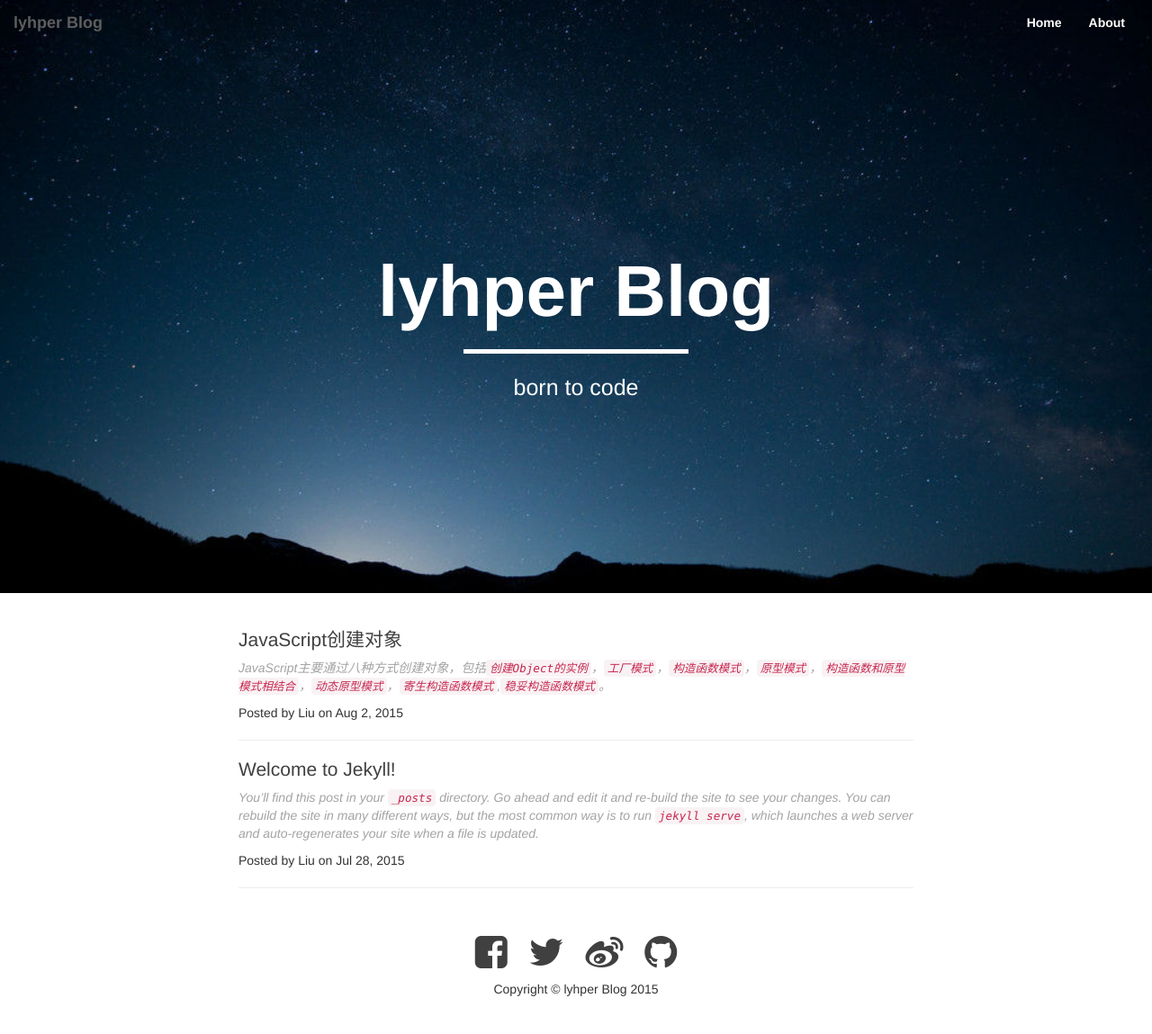
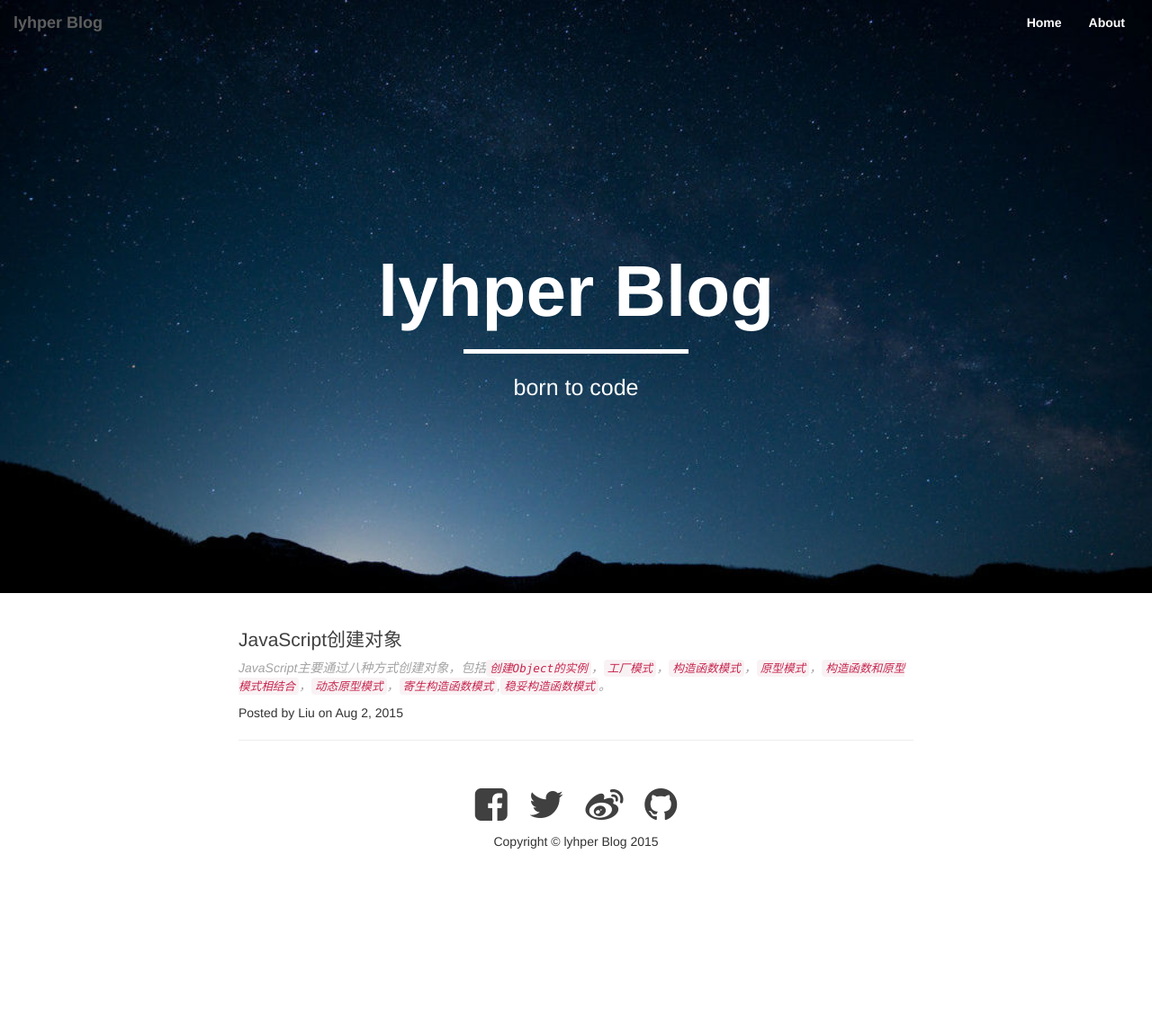
Before and after one commit to lyhper/lyhper.github.io, a Jekyll site: the page built from index.html, in a window 1280 px wide. Shown: the whole page at 90% size. Built offline with Jekyll 4.4.1, drawn with Linux system fonts in a browser that asks for light colours; after the commit the page ends 985 px from its top, so only the background shows below that.

Commit message:
delete useless file

```diff
--- a/_posts/2015-07-28-welcome-to-jekyll.markdown
+++ /dev/null
@@ -1,26 +0,0 @@
----
-layout: post
-title:  "Welcome to Jekyll!"
-date:   2015-07-28 14:50:25
-categories: jekyll update
-header-img: img/welcome-to-jekyll.jpeg
----
-You’ll find this post in your `_posts` directory. Go ahead and edit it and re-build the site to see your changes. You can rebuild the site in many different ways, but the most common way is to run `jekyll serve`, which launches a web server and auto-regenerates your site when a file is updated.
-
-To add new posts, simply add a file in the `_posts` directory that follows the convention `YYYY-MM-DD-name-of-post.ext` and includes the necessary front matter. Take a look at the source for this post to get an idea about how it works.
-
-Jekyll also offers powerful support for code snippets:
-
-{% highlight ruby %}
-def print_hi(name)
-  puts "Hi, #{name}"
-end
-print_hi('Tom')
-#=> prints 'Hi, Tom' to STDOUT.
-{% endhighlight %}
-
-Check out the [Jekyll docs][jekyll] for more info on how to get the most out of Jekyll. File all bugs/feature requests at [Jekyll’s GitHub repo][jekyll-gh]. If you have questions, you can ask them on [Jekyll’s dedicated Help repository][jekyll-help].
-
-[jekyll]:      http://jekyllrb.com
-[jekyll-gh]:   https://github.com/jekyll/jekyll
-[jekyll-help]: https://github.com/jekyll/jekyll-help
--- a/_posts/2015-08-02-JavaScript-create-object.markdown
+++ b/_posts/2015-08-02-JavaScript-create-object.markdown
@@ -11,6 +11,7 @@ JavaScript主要通过八种方式创建对象，包括`创建Object的实例`
 ##创建Object的实例
 
 最简单的方式是创建一个Object的实例，然后再为其添加属性和方法，如下所示：
+
 {% highlight ruby %}
 var person=new Object();
 //添加属性
@@ -20,4 +21,5 @@ person.sayName=function(){
   alert(this.name);
 }
 {% endhighlight %}
+
 但使用这种方法有一个缺点，就是会产生大量冗余代码。
```
